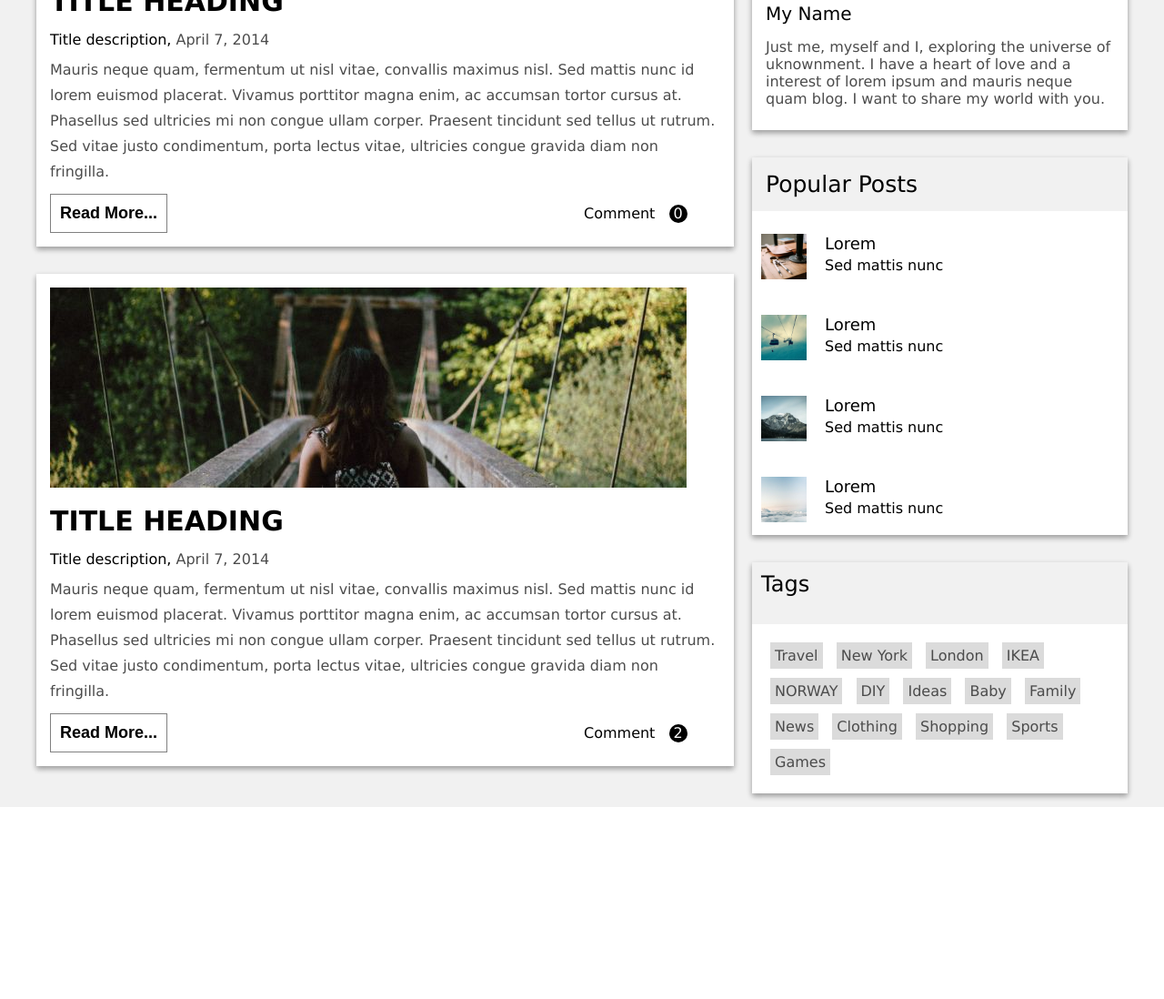
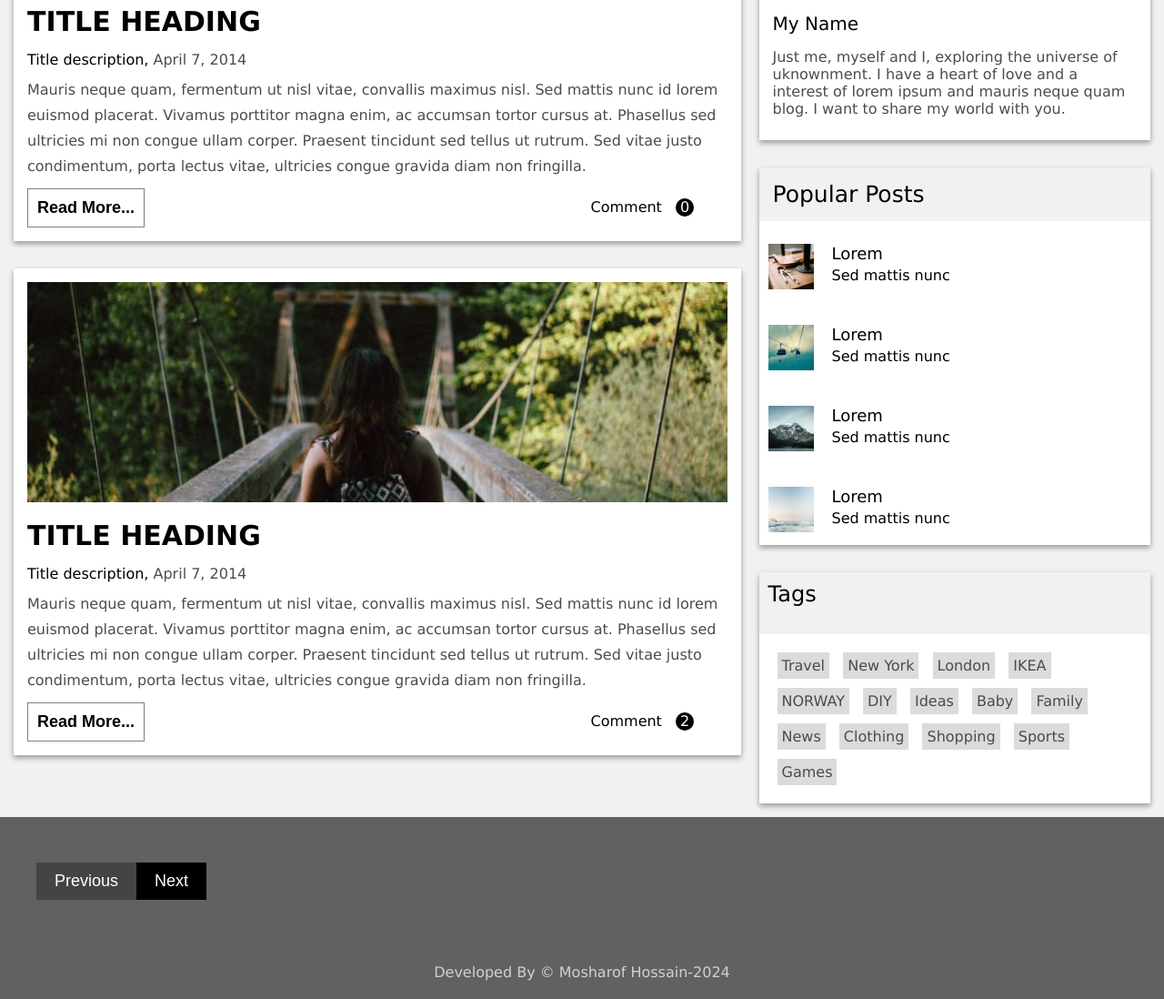
Before and after one commit to mosharofhossain1/Blog-Template, a plain HTML site: page index.html in a window 1280 px wide. Shown: the part 462-1560 px from the top of the page at 91% size. Before the commit the page ends 1349 px from the top, so only its background shows below. Drawn offline with Linux system fonts and the light colour scheme.

Commit message:
all section complete

```diff
--- a/assets/css/style.css
+++ b/assets/css/style.css
@@ -10,7 +10,7 @@ a, span,li{
     box-sizing: border-box;
 }
 .container{
-    max-width: 1200px;
+    max-width: 1270px;
     width: 100%;
     margin: 0 auto;
 }
@@ -50,7 +50,7 @@ header{
 }
 
 .blogeImg img{
-    max-width: 100%;
+    width: 100%;
     height: auto;
 }
 .blogeRightDetails .blogeTitle{
@@ -180,3 +180,37 @@ header{
 }
 
 /* Bloge Section end */
+
+/* Footer start */
+footer{
+    background-color: #616161;
+
+}
+footer .btnDiv{
+    margin: 0px 40px;
+}
+footer button{
+    margin: 50px 0px;
+    padding: 10px 20px;
+}
+footer .nextBtn, .preBtn{
+    background-color: black;
+    color: white;
+    padding: 10px 20px;
+    font-size: 18px;
+    border:none;
+    cursor: pointer;
+}
+footer .preBtn{
+    background-color: #444;
+}
+
+.btnDiv .preBtn:hover{
+    pointer-events: none;
+}
+footer p{
+    color: white;
+    text-align: center;
+    padding: 20px;
+    opacity: .7;
+}
--- a/index.html
+++ b/index.html
@@ -162,7 +162,12 @@
         </section>
     </main>
     <!-- Main Section end  -->
-
+    <footer>
+        <div class="btnDiv">
+            <button class="preBtn">Previous</button><button class="nextBtn">Next</button>
+        </div>
+        <p>Developed By &copy; Mosharof Hossain-2024</p>
+    </footer>
 </body>
 
 </html>
```
